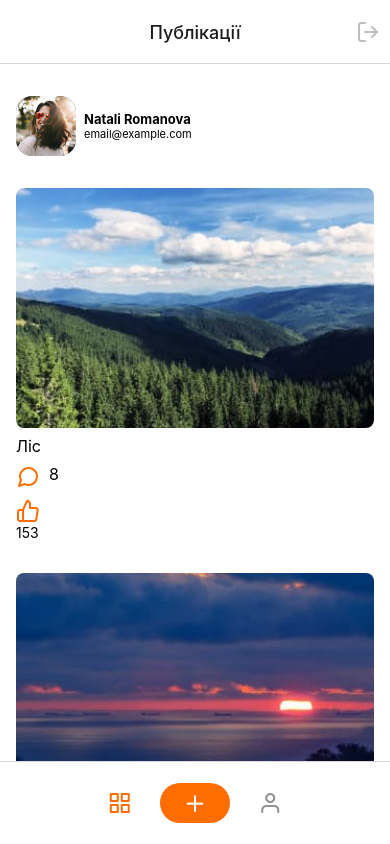
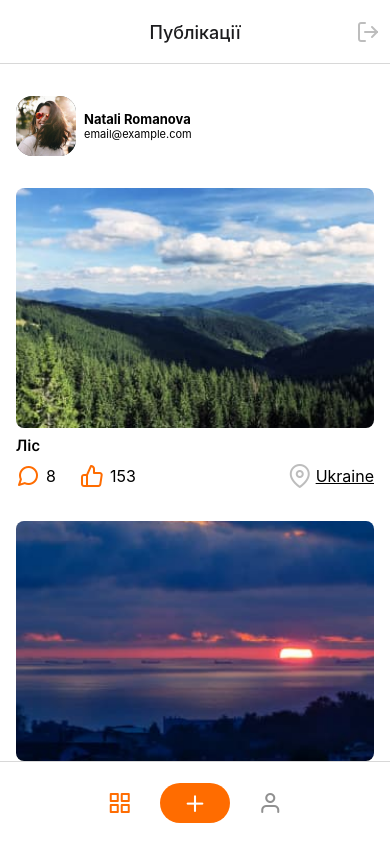
Before and after one commit to Aleksandr2905/react-native-project, a React Native app: screen /Home in a window 390 px wide. Built offline with nearby package versions, Linux system fonts and the light colour scheme.

Commit message:
added component Post

```diff
--- a/src/Screens/CommentsScreen.jsx
+++ b/src/Screens/CommentsScreen.jsx
@@ -1,5 +1,5 @@
-import React from "react";
+import { Text } from "react-native";
 
 export const CommentsScreen = () => {
-  return <div>CommentsScreen</div>;
+  return <Text>CommentsScreen</Text>;
 };
--- a/src/components/ButtonForm.jsx
+++ b/src/components/ButtonForm.jsx
@@ -24,7 +24,7 @@ const styles = StyleSheet.create({
   },
   buttonDisabled: {
     backgroundColor: "#f6f6f6",
-    color: "#bdbdbd",
+    cTouolor: "#bdbdbd",
   },
   buttonText: {
     fontSize: 16,
--- a/src/components/Post.jsx
+++ b/src/components/Post.jsx
@@ -1,20 +1,43 @@
-import { Image, StyleSheet, Text, View } from "react-native";
+import { Image, StyleSheet, Text, TouchableOpacity, View } from "react-native";
 import { Feather } from "@expo/vector-icons";
+import { useNavigation } from "@react-navigation/native";
 
 export const Post = ({ item }) => {
   const { photo, title, comments, likes, country } = item;
+  const navigation = useNavigation("");
 
   return (
     <View style={styles.container}>
       <Image source={photo} style={styles.photo} />
-      <Text style={styles.text}>{title}</Text>
-      <View style={styles.wrapperComments}>
-        <Feather name="message-circle" size={24} style={styles.icon} />
-        <Text style={styles.text}>{comments}</Text>
-      </View>
-      <View>
-        <Feather name="thumbs-up" size={24} style={styles.icon} />
-        <Text>{likes}</Text>
+      <Text style={styles.title}>{title}</Text>
+      <View style={styles.generalWrapper}>
+        <View style={styles.wrapperFeedback}>
+          <TouchableOpacity
+            style={styles.wrapperComments}
+            onPress={() => navigation.navigate("Comments")}
+          >
+            <Feather
+              name="message-circle"
+              size={24}
+              style={[styles.icon, !comments && { color: "#BDBDBD" }]}
+            />
+            <Text style={[styles.text, !comments && { color: "#BDBDBD" }]}>
+              {comments}
+            </Text>
+          </TouchableOpacity>
+          <View style={styles.wrapperLikes}>
+            <Feather
+              name="thumbs-up"
+              size={24}
+              style={[styles.icon, !likes && { color: "#BDBDBD" }]}
+            />
+            <Text style={styles.text}>{likes}</Text>
+          </View>
+        </View>
+        <View style={styles.wrapperLocation}>
+          <Feather name="map-pin" size={24} color={"#BDBDBD"} />
+          <Text style={[styles.text, styles.country]}>{country}</Text>
+        </View>
       </View>
     </View>
   );
@@ -32,14 +55,40 @@ const styles = StyleSheet.create({
     height: 240,
     borderRadius: 8,
   },
+  title: {
+    fontFamily: "Roboto-Medium",
+    fontSize: 16,
+  },
+  generalWrapper: {
+    flexDirection: "row",
+    justifyContent: "space-between",
+  },
   text: {
     fontSize: 16,
   },
+  wrapperFeedback: {
+    flexDirection: "row",
+    gap: 24,
+  },
   wrapperComments: {
     flexDirection: "row",
-    gap: 9,
+    alignItems: "center",
+    gap: 6,
+  },
+  wrapperLikes: {
+    flexDirection: "row",
+    alignItems: "center",
+    gap: 6,
   },
   icon: {
     color: "#FF6C00",
   },
+  wrapperLocation: {
+    flexDirection: "row",
+    alignItems: "center",
+    gap: 4,
+  },
+  country: {
+    textDecorationLine: "underline",
+  },
 });
```
